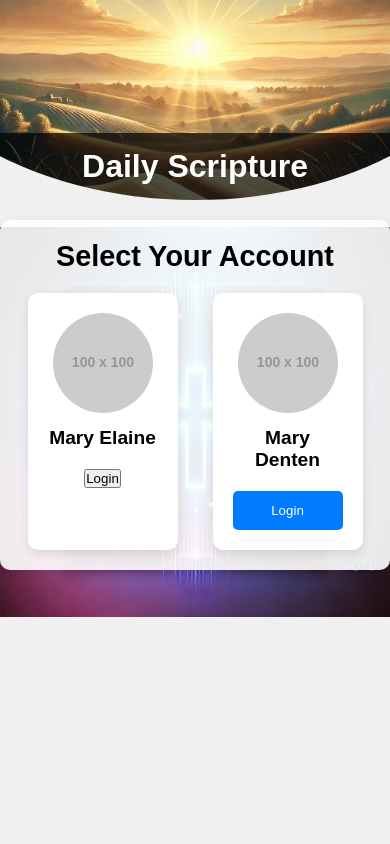
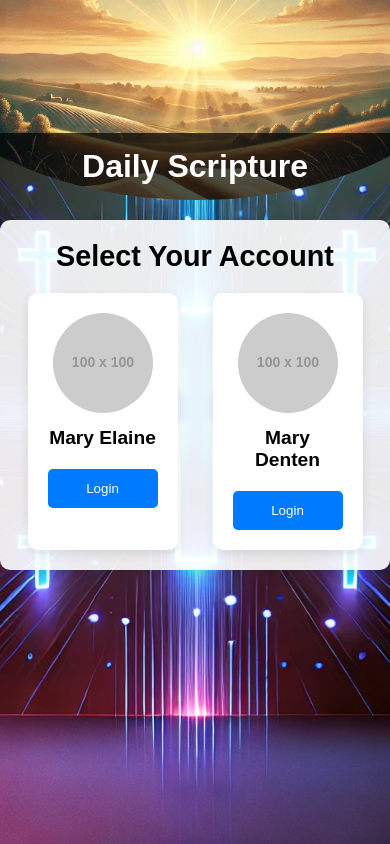
Before and after one commit to TuffSecurity/VOTD, a website: page choose.html in a window 390 px wide. Drawn offline with Linux system fonts and the light colour scheme; placeholder pictures from the web are drawn by us.

Commit message:
fixed styling a bit on choose.html

```diff
--- a/choose.html
+++ b/choose.html
@@ -22,7 +22,7 @@
                 <img src="https://via.placeholder.com/100" alt="Mary Elaine">
                 <h2>Mary Elaine</h2>
                <a href="/gma">
-               <button id="John-doe">Login</button>
+               <button id="john-doe">Login</button>
                </a>
             </div>
             <!-- User Card 2 -->
--- a/public/styles.css
+++ b/public/styles.css
@@ -19,13 +19,6 @@ body {
     padding-top: 200px; /* Space for fixed header */
 }
 
-@media screen and (max-width: 768px) {
-    body {
-        background-size: contain;
-    background-position: center;
-    }
-}
-
 /* Header Styling */
 header {
     position: fixed;
@@ -36,12 +29,20 @@ header {
     background-image: url('file-x9V6uuy0uIl8uiaEIR45ai6t.webp');
     background-size: cover;
     background-position: center;
+    overflow: hidden;
     clip-path: ellipse(80% 100% at top);
     box-shadow: 0 6px 12px rgba(0, 0, 0, 0.2);
     z-index: 10;
     display: flex;
     align-items: flex-end;
     justify-content: center;
+}
+
+@media screen and (max-width: 768px) {
+    body {
+        background-size: cover;
+    background-position: center;
+    }
 }
 
 .header-content {
```
